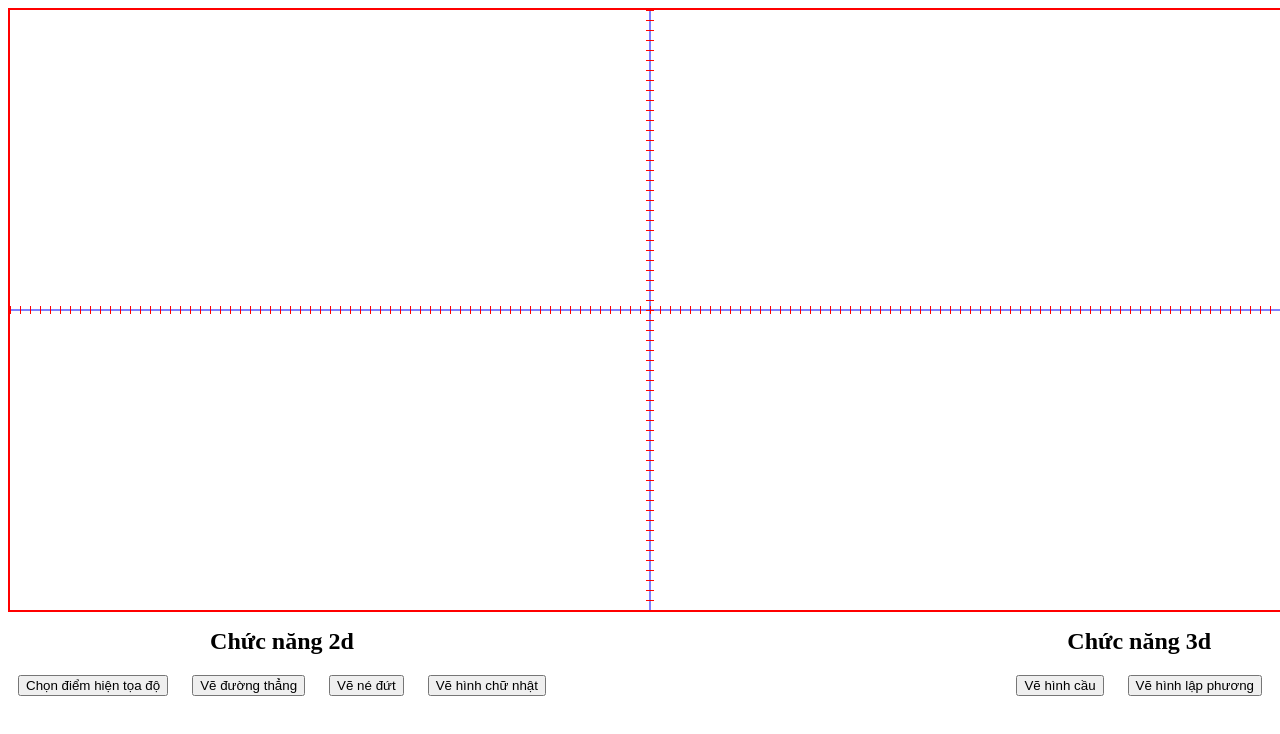
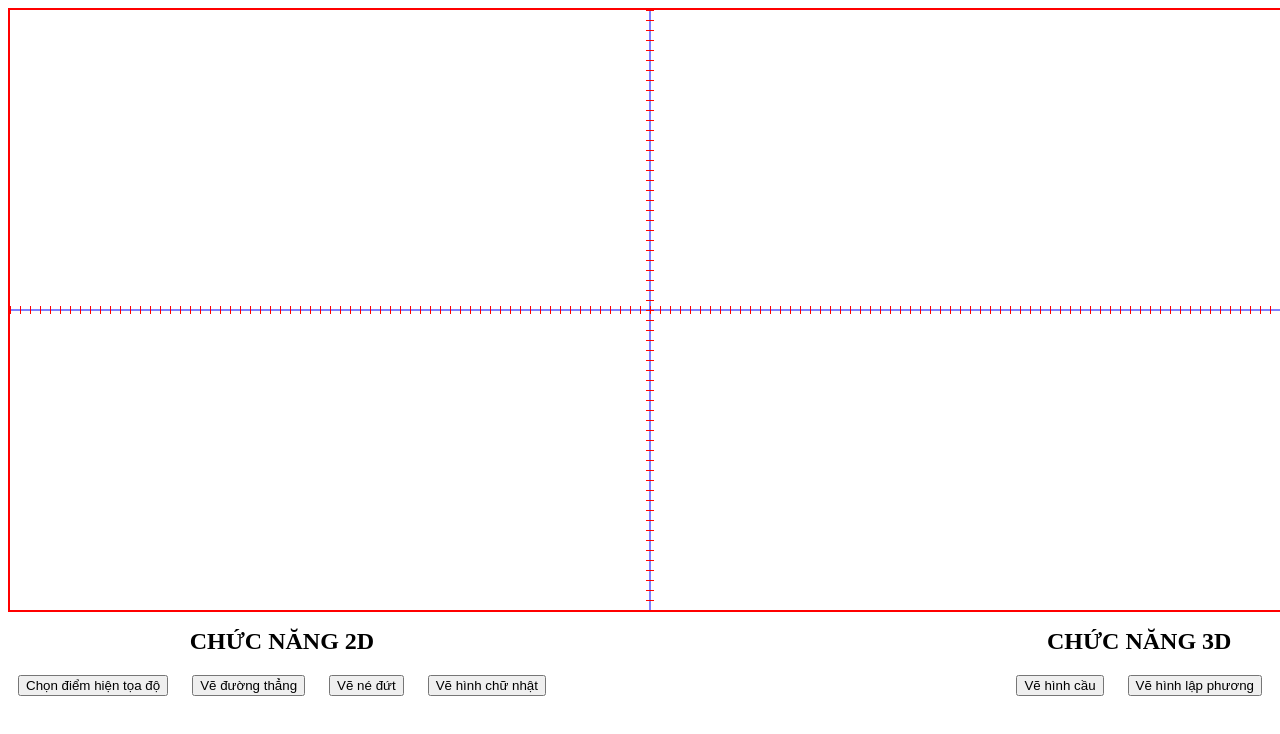
Before and after one commit to DylanVo28/KTDH, a plain HTML site: page index.html in a window 1280 px wide. Drawn offline with Linux system fonts and the light colour scheme.

Commit message:
Update lai giao dien html va thong bao lenh

```diff
--- a/index.html
+++ b/index.html
@@ -18,14 +18,14 @@
     </div>
     <div class="menu-fucitional">
         <div class="menu-2d">
-            <h2 style="text-align:center;">Chức năng 2d</h2>
+            <h2 style="text-align:center;">CHỨC NĂNG 2D</h2>
             <button class="btn"  value="CLICK_ELEMENT">Chọn điểm hiện tọa độ</button>
             <button class="btn"  value="DRAW_LINE" >Vẽ đường thẳng</button>
             <button class="btn"  value="DRAW_DASH">Vẽ né đứt</button>
             <button class="btn"  value="DRAW_REC">Vẽ hình chữ nhật</button>
         </div>
         <div class="menu-3d">
-            <h2 style="text-align:center;">Chức năng 3d</h2>
+            <h2 style="text-align:center;">CHỨC NĂNG 3D</h2>
             <button class="btn">Vẽ hình cầu</button>
             <button class="btn">Vẽ hình lập phương</button>
         </div>
--- a/myJS.js
+++ b/myJS.js
@@ -141,7 +141,7 @@ function optionSelect(action){
                 }
                 break;
         default :
-            alert("Vui lòng chọn tính năng")
+            alert("Chức năng chưa cập nhật")
         }
 
 }
```
